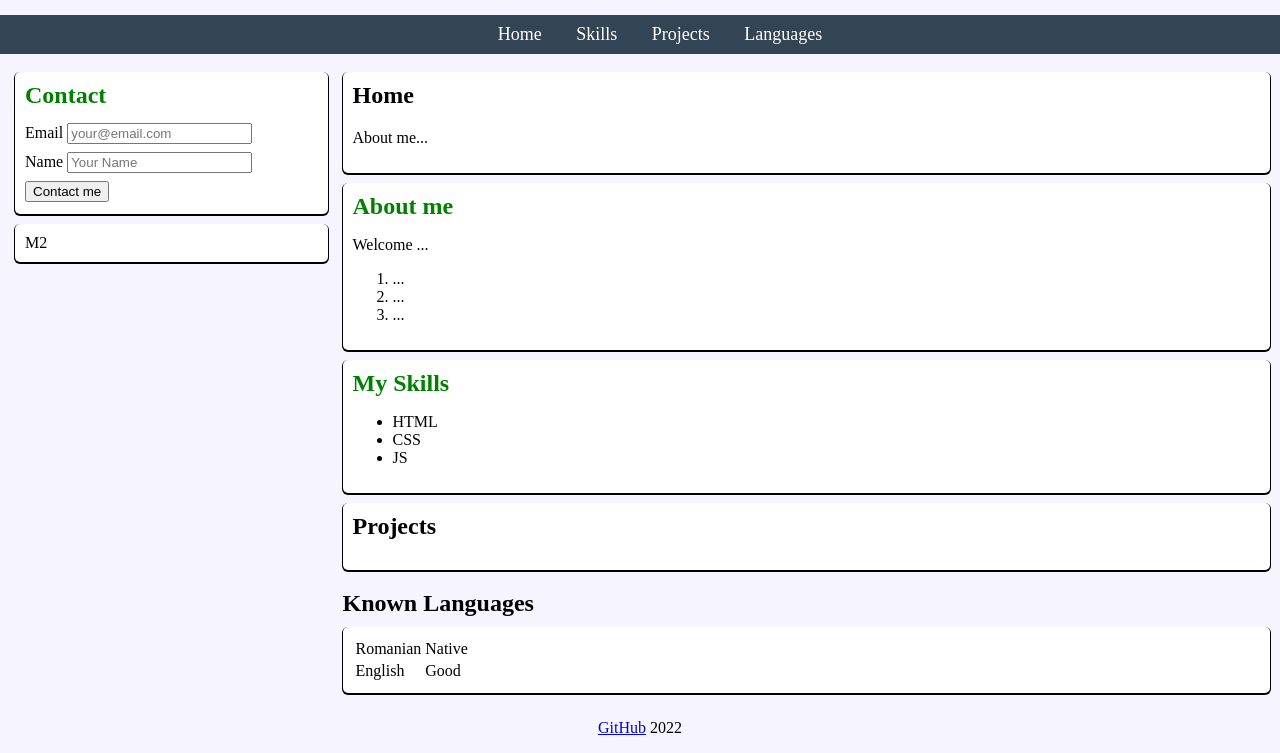
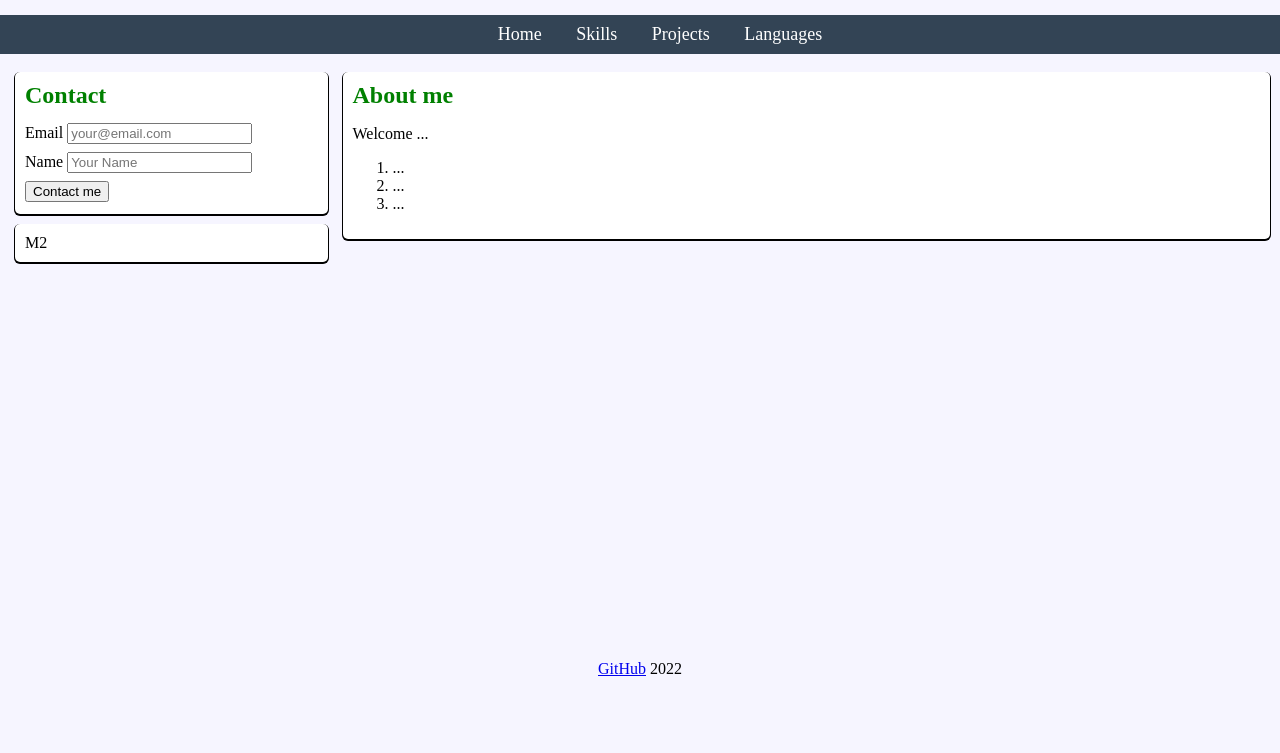
Before and after one commit to sorinsarbu/sorinsarbu.github.io, a plain HTML site: page index.html in a window 1280 px wide. Shown: the part 106-859 px from the top of the page. After the commit the page ends 800 px from the top, so only its background shows below. Drawn offline with Linux system fonts and the light colour scheme.

Commit message:
switch pages

```diff
--- a/index.html
+++ b/index.html
@@ -22,10 +22,10 @@
       </div>
 
       <ul id="top-menu-bar">
-        <li><a href="index.html">Home</a></li>
-        <li><a href="skills.html">Skills</a></li>
-        <li><a href="projects.html">Projects</a></li>
-        <li><a href="languages.html">Languages</a></li>
+        <li><a href="#" onclick="showHomePage()">Home</a></li>
+        <li><a href="#" onclick="showSkillsPage()">Skills</a></li>
+        <li><a href="#" onclick="showProjectsPage()">Projects</a></li>
+        <li><a href="#" onclick="showLanguagesPage()">Languages</a></li>
       </ul>
     </header>
 
@@ -52,12 +52,7 @@
       </div>
 
       <div id="main">
-        <div class="page">
-          <h2>Home</h2>
-          <p>About me...</p>
-        </div>
-
-        <div class="page">
+        <div id="home" class="page">
           <h1>About me</h1>
           <p>Welcome ...</p>
 
@@ -68,22 +63,22 @@
           </ol>
         </div>
 
-        <div class="page">
+        <div id="skills" class="page">
           <h1>My Skills</h1>
 
-          <ul class="skills">
+          <ul>
             <li><span>HTML</span></li>
             <li>CSS</li>
             <li>JS</li>
           </ul>
         </div>
 
-        <div class="page">
+        <div id="projects" class="page">
           <h2>Projects</h2>
         </div>
 
-        <h1>Known Languages</h1>
-        <div class="page">
+        <div id="languages" class="page">
+          <h2>Known Languages</h2>
           <table>
             <tr>
               <td>Romanian</td>
--- a/index.js
+++ b/index.js
@@ -10,3 +10,24 @@ age = 30;
 // console.info("My name is " + myName = ", I'm " + age + " years old.");
 age = 31;
 // console.info("My name is " + myName = ", I'm " + age + " years old.");
+
+function showHomePage() {
+  document.getElementById("home").style.display = "block";
+}
+
+function showSkillsPage() {
+  document.getElementById("home").style.display = "none";
+  document.getElementById("skills").style.display = "block";
+}
+
+function showProjectsPage() {
+  document.getElementById("skills").style.display = "none";
+  document.getElementById("projects").style.display = "block";
+}
+
+function showLanguagesPage() {
+  document.getElementById("projects").style.display = "none";
+  document.getElementById("languages").style.display = "block";
+}
+
+showHomePage();
--- a/style.css
+++ b/style.css
@@ -95,6 +95,7 @@ p {
 }
 
 .page {
+  display: none;
   margin-bottom: 10px;
   margin-right: 10px;
   padding: 10px 0 10px 10px;
```
